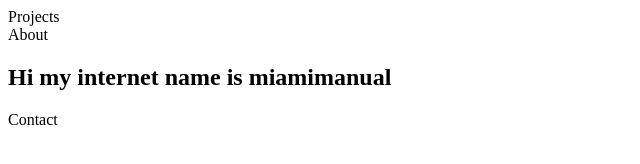
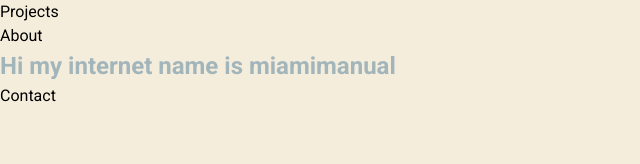
Before and after one commit to miamimanual/miamimanual.github.io, a plain HTML site: page index.html in a window 1280 px wide. Shown: the whole page, without its empty margins (0-640 px from the left). Drawn offline with Linux system fonts and the light colour scheme.

Commit message:
css font

```diff
--- a/index.html
+++ b/index.html
@@ -4,6 +4,13 @@
     <meta charset="UTF-8" />
     <meta http-equiv="X-UA-Compatible" content="IE=edge" />
     <meta name="viewport" content="width=device-width, initial-scale=1.0" />
+    <link rel="preconnect" href="https://fonts.googleapis.com" />
+    <link rel="preconnect" href="https://fonts.gstatic.com" crossorigin />
+    <link rel="stylesheet" href="style.css" />
+    <link
+      href="https://fonts.googleapis.com/css2?family=Roboto:wght@300;400;700&display=swap"
+      rel="stylesheet"
+    />
     <title>Svetlana Stojanovic</title>
   </head>
   <body>
--- a/style.css
+++ b/style.css
@@ -0,0 +1,16 @@
+* {
+  box-sizing: border-box;
+  margin: 0;
+}
+
+body {
+  min-height: 100vh;
+  text-rendering: optimizeLegibility;
+  line-height: 1.5;
+  background-color: #f5eddc;
+  font-family: "Roboto", sans-serif;
+}
+
+h2 {
+  color: #a2b5bb;
+}
```
